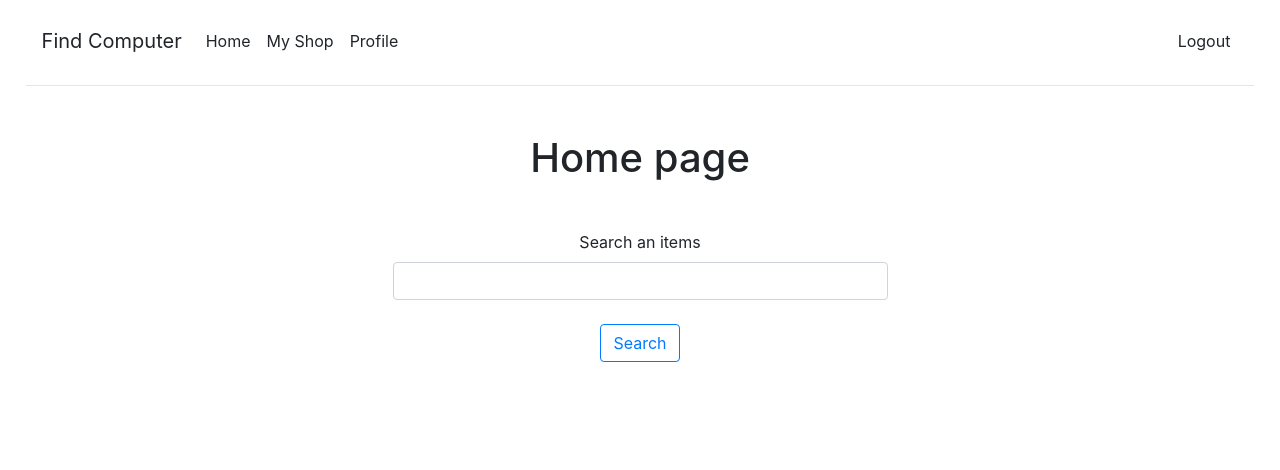
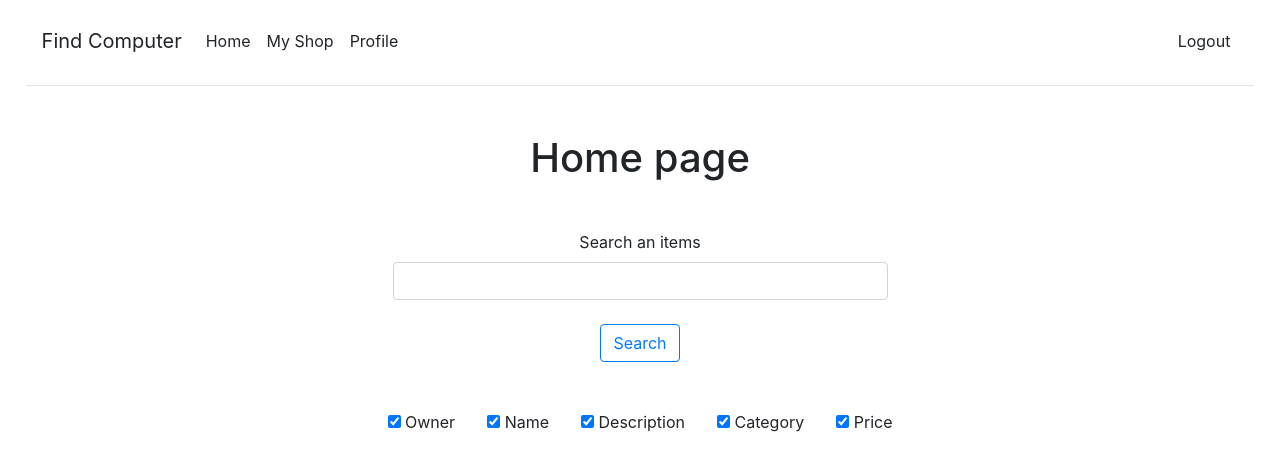
Before and after one commit to muazhari/findcomputer-app, a React (Create React App) app: page / in a window 1280 px wide. Shown: the top 470 px of the page. Built offline with nearby package versions, Linux system fonts and the light colour scheme; no server answers; sample sign-in values are in the browser's storage.

Commit message:
Update search by parameter

```diff
--- /dev/null
+++ b/src/components/SearchFilterComponent.js
@@ -0,0 +1,100 @@
+import React, { Component } from "react";
+import { Formik, Field } from "formik";
+
+const capitalize = (s) => {
+  if (typeof s !== "string") return "";
+  return s.charAt(0).toUpperCase() + s.slice(1);
+};
+
+const Checkbox = (props, children) => {
+  return (
+    <Field name={props.name}>
+      {({ field, form }) => (
+        <label>
+          <input
+            {...props}
+            type="checkbox"
+            checked={field.value.includes(props.value)}
+            onChange={() => {
+              if (field.value.includes(props.value)) {
+                const nextValue = field.value.filter(
+                  (value) => value !== props.value
+                );
+                form.setFieldValue(props.name, nextValue);
+                props.updateValue(nextValue);
+              } else {
+                const nextValue = field.value.concat(props.value);
+                form.setFieldValue(props.name, nextValue);
+                props.updateValue(nextValue);
+              }
+            }}
+          />
+          {` ${props.text}`}
+        </label>
+      )}
+    </Field>
+  );
+};
+
+class SearchFilterComponent extends Component {
+  constructor(props) {
+    super(props);
+    this.state = {};
+  }
+
+  render() {
+    const { initialValues, updateValue } = this.props;
+    return (
+      <div className="container ">
+        <Formik initialValues={initialValues} enableReinitialize>
+          {(props) => (
+            <div className="container d-md-flex flex-md-row justify-content-center">
+              <div className="mx-3">
+                <Checkbox
+                  updateValue={updateValue}
+                  name="parameter"
+                  value="username"
+                  text="Owner"
+                />
+              </div>
+              <div className="mx-3">
+                <Checkbox
+                  updateValue={updateValue}
+                  name="parameter"
+                  value="name"
+                  text="Name"
+                />
+              </div>
+              <div className="mx-3">
+                <Checkbox
+                  updateValue={updateValue}
+                  name="parameter"
+                  value="description"
+                  text="Description"
+                />
+              </div>
+              <div className="mx-3">
+                <Checkbox
+                  updateValue={updateValue}
+                  name="parameter"
+                  value="category"
+                  text="Category"
+                />
+              </div>
+              <div className="mx-3">
+                <Checkbox
+                  updateValue={updateValue}
+                  name="parameter"
+                  value="price"
+                  text="Price"
+                />
+              </div>
+            </div>
+          )}
+        </Formik>
+      </div>
+    );
+  }
+}
+
+export default SearchFilterComponent;
--- a/src/pages/HomePage.js
+++ b/src/pages/HomePage.js
@@ -5,6 +5,8 @@ import { isStringIn } from "../tools/validations";
 import SearchService from "../api/SearchService";
 import SearchComponent from "../components/SearchComponent";
 import SearchItemsComponent from "../components/SearchItemsComponent";
+import SearchFilterComponent from "../components/SearchFilterComponent";
+
 import AuthSession from "../services/AuthSession";
 
 export default class HomePage extends Component {
@@ -13,6 +15,9 @@ export default class HomePage extends Component {
     this.state = {
       keywords: "",
       itemFound: [],
+      itemFilter: {
+        parameter: ["username", "name", "description", "category", "price"],
+      },
     };
   }
 
@@ -36,15 +41,20 @@ export default class HomePage extends Component {
 
   handleSearchFetch = (keywords) => {
     const { username: currentUsername } = AuthSession.handleGetUser();
+    const { parameter } = this.state.itemFilter;
     SearchService.getAllItemWithUsername()
       .then((res) => {
         console.log(res);
 
         const itemFound = [];
         res.data.forEach((item, i) => {
-          const { username, name, description, category, price } = item;
-          const itemFilter = { username, name, description, category, price };
-          if (isStringIn(keywords, itemFilter)) itemFound.push(item);
+          const itemFilteredByParameter = Object.keys(item)
+            .filter((key) => parameter.includes(key))
+            .reduce((obj, key) => {
+              return { ...obj, [key]: item[key] };
+            }, {});
+          if (isStringIn(keywords, itemFilteredByParameter))
+            itemFound.push(item);
         });
 
         this.setState({ itemFound });
@@ -69,17 +79,22 @@ export default class HomePage extends Component {
       })
       .then((err) => {
         console.log(err);
+      })
+      .finally(() => {
+        window.open(`/home`, "_self");
       });
+  };
 
-    window.open(`/home`, "_self");
+  handleUpdateValue = (field) => {
+    console.log(field);
+    this.setState({ itemFilter: { parameter: field } });
   };
 
   render() {
-    const { keywords, itemFound } = this.state;
+    const { keywords, itemFound, itemFilter } = this.state;
     return (
       <div className="home page container">
         <h1 className="mb-5">Home page</h1>
-
         <div className="container w-50">
           <SearchComponent
             handleSubmit={this.handleSearchSubmit}
@@ -87,12 +102,20 @@ export default class HomePage extends Component {
             handleValidation={this.handleSearchValidation}
           />
         </div>
-        {itemFound.length > 0 && (
-          <SearchItemsComponent
-            data={itemFound}
-            handleItemBuy={this.handleItemBuy}
+        <div className="container my-5">
+          <SearchFilterComponent
+            updateValue={this.handleUpdateValue}
+            initialValues={itemFilter}
           />
-        )}
+        </div>
+        <div className="container my-5">
+          {itemFound.length > 0 && (
+            <SearchItemsComponent
+              data={itemFound}
+              handleItemBuy={this.handleItemBuy}
+            />
+          )}
+        </div>
       </div>
     );
   }
--- a/src/pages/LoginPage.js
+++ b/src/pages/LoginPage.js
@@ -59,17 +59,14 @@ class LoginPage extends Component {
     return (
       <div className="container">
         <h1 className="mb-5">Login Page</h1>
+        {isError && (
+          <div className="container alert alert-danger">
+            Invalid credentials
+          </div>
+        )}
+
+        {isLoading && <div className="container alert alert-info">Loading</div>}
         <div className="container d-md-flex justify-content-center w-50">
-          {isError && (
-            <div className="container alert alert-danger">
-              Invalid credentials
-            </div>
-          )}
-
-          {isLoading && (
-            <div className="container alert alert-info">Loading</div>
-          )}
-
           <Formik
             initialValues={authValues}
             onSubmit={this.handleSubmit}
--- a/src/pages/RegisterPage.js
+++ b/src/pages/RegisterPage.js
@@ -51,11 +51,9 @@ class RegisterPage extends Component {
     return (
       <div className="container">
         <h1 className="mb-5">Register Page</h1>
+
+        {isLoading && <div className="container alert alert-info">Loading</div>}
         <div className="container d-md-flex justify-content-center w-50">
-          {isLoading && (
-            <div className="container alert alert-info">Loading</div>
-          )}
-
           <Formik
             initialValues={authValues}
             onSubmit={this.handleSubmit}
```
